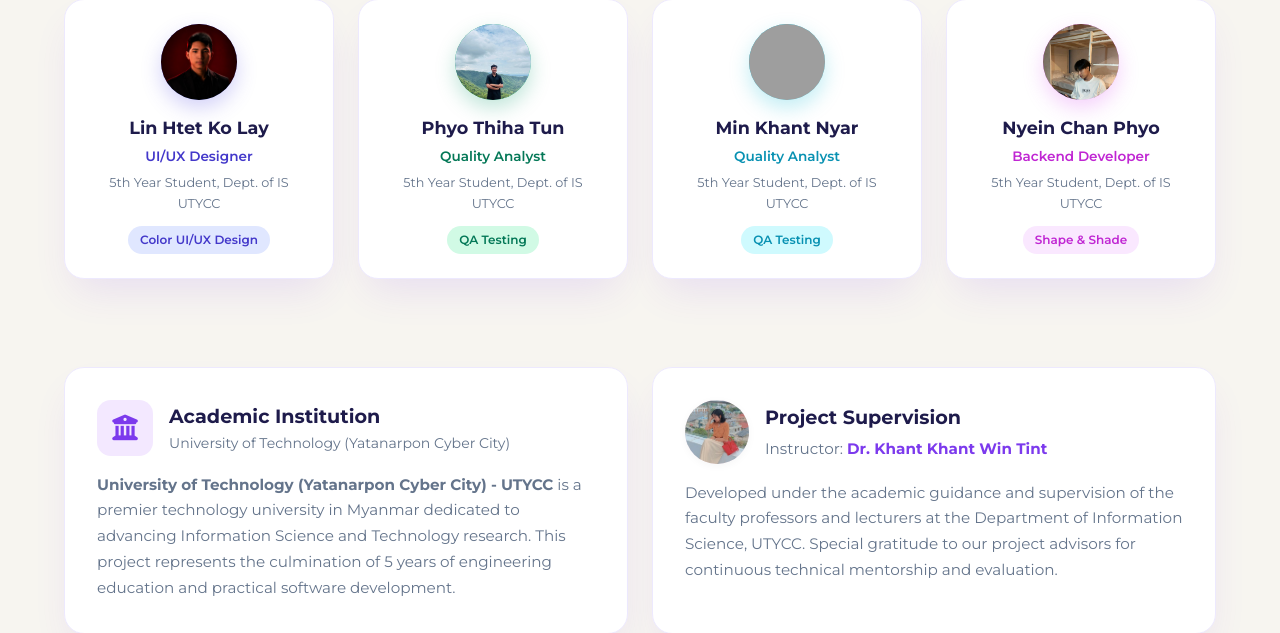
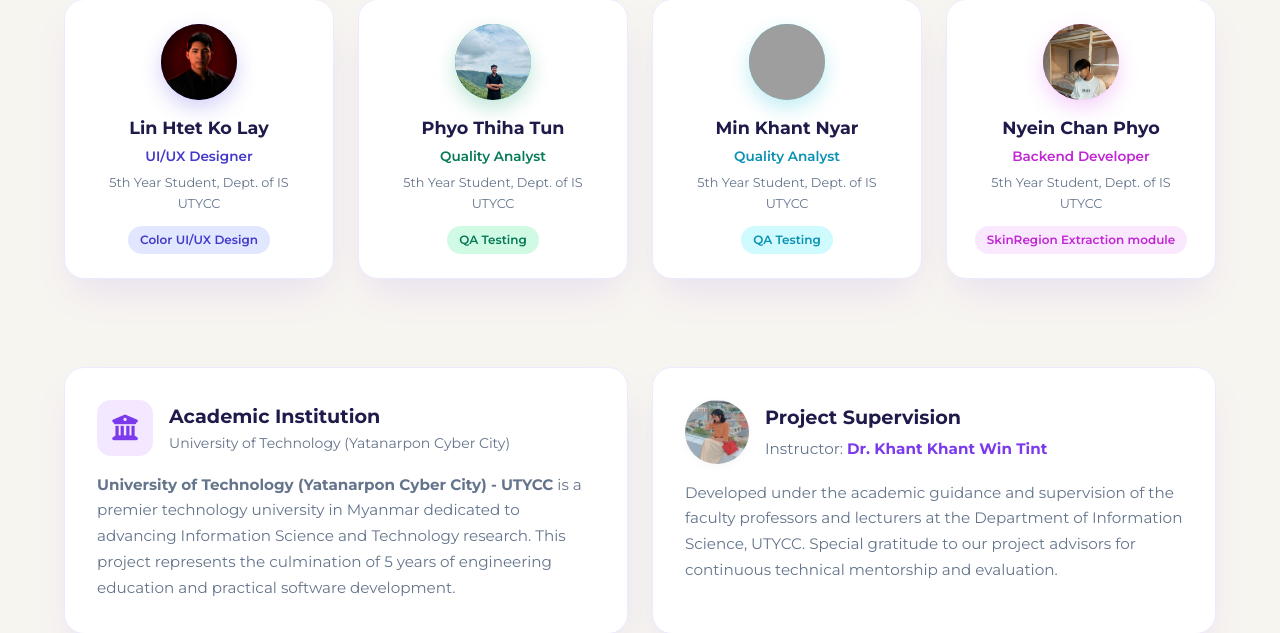
Before and after one commit to AlgorithmKoPhyo/skintone-and-hair-design-suggestions-for-barbers-with-AI-integration, a Flask app: page /about in a window 1280 px wide. Shown: the part 1166-1799 px from the top of the page. Run offline with Flask 3, Linux system fonts and the light colour scheme; parts of the project's set-up code (start-up, migrations or seed data) failed here and were passed over; some libraries are stand-ins or nearby versions; grey boxes are pictures that could not be loaded.

Commit message:
change nyein chan phyo tag in about us

```diff
--- a/app/templates/about.html
+++ b/app/templates/about.html
@@ -233,7 +233,7 @@
             },
 
             {
-                name: "Nyein Chan Phyo", role: "Backend Developer", tag: "Shape & Shade",
+                name: "Nyein Chan Phyo", role: "Backend Developer", tag: "SkinRegion Extraction module",
                 icon: "fa-user-plus", image: "nyein_chan_phyo.jpeg", gradFrom: "#D946EF", gradTo: "#F0ABFC",
                 shadow: "rgba(217, 70, 239, 0.25)", textColor: "#C026D3", tagBg: "#FAE8FF"
             }
```
